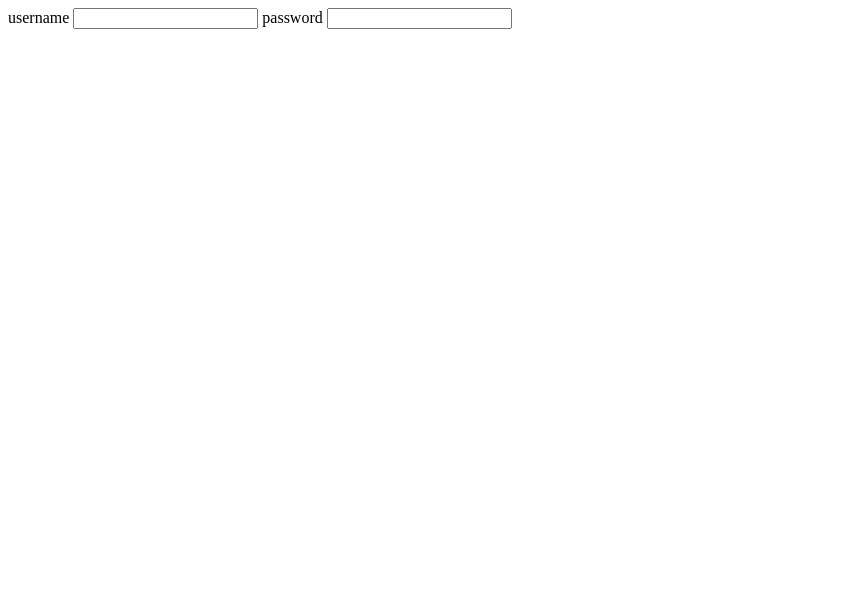
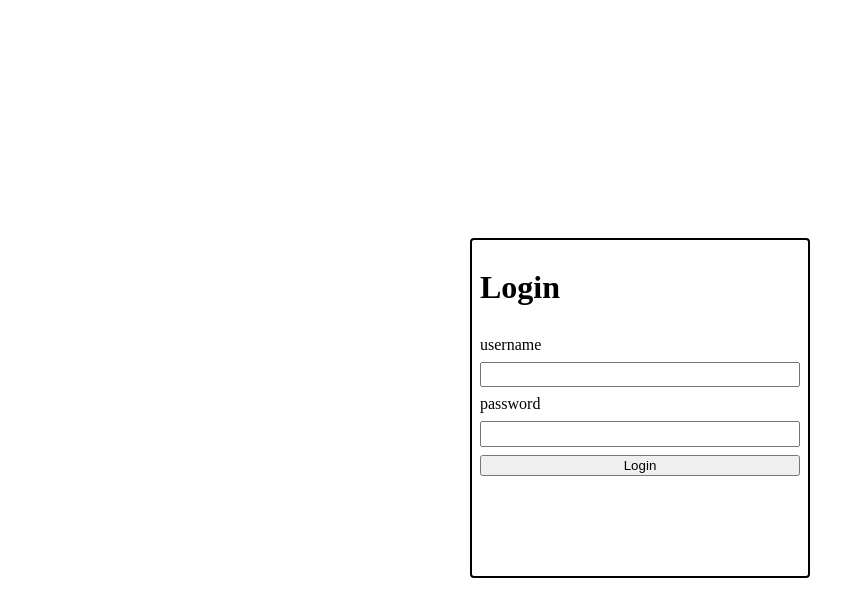
Before and after one commit to Jeffermus/Mandatory-2, a website: page public/login/login.html in a window 1280 px wide. Shown: the whole page, without its empty margins (0-865 px from the left). Drawn offline with Linux system fonts and the light colour scheme.

Commit message:
2nd commit

```diff
--- /dev/null
+++ b/public/global css/global.css
@@ -0,0 +1,4 @@
+input{
+    padding: 0.2rem 1rem;
+
+}
--- a/public/login/login.css
+++ b/public/login/login.css
@@ -4,6 +4,11 @@
     position: absolute;
     left: 50%;
     top: 50%;
+    border: 2px black solid;
+    padding: 0.5rem;
+    border-radius: 4px;
     transform: translate(-50%, -50%);
-
+    display: flex;
+    flex-direction: column;
+    gap: 0.5rem;
 }
--- a/public/login/login.html
+++ b/public/login/login.html
@@ -4,14 +4,24 @@
     <meta charset="UTF-8">
     <meta http-equiv="X-UA-Compatible" content="IE=edge">
     <meta name="viewport" content="width=device-width, initial-scale=1.0">
-    <title>Document</title>
+    <title>Login</title>
+    <link rel="stylesheet" href="login.css">
+    <link rel="stylesheet" href="../global css/global.css">
 </head>
-<body style="position: relative;">
-    <div class="loginbox">
+
+<body style="position: relative; min-height: 100vh;">
+
+  <form>
+  <div class="loginbox">
+    <h1>Login</h1>
       <label for="username">username</label>
-      <input type="text" name="username">
+      <input type="text" name="username" id="username">
       <label for="password">password</label>
-      <input type="password">
+      <input type="password" id="password">
+      <button onclick="login()">Login</button>
     </div>
+  </form>
+
 </body>
 </html>
+<script src="login.js"></script>
--- a/public/login/login.js
+++ b/public/login/login.js
@@ -0,0 +1,13 @@
+
+const login = async () => {
+    const username = document.getElementById("username").value
+    const password = document.getElementById("password").value
+    const res = await fetch("/login", {
+        body: JSON.stringify({
+            username,password
+        }),
+        method: "post",
+
+    })
+    console.log(res)
+}
```
Also changed, not shown: routers/login.js (added, +12 -0 lines), 1 other file.
